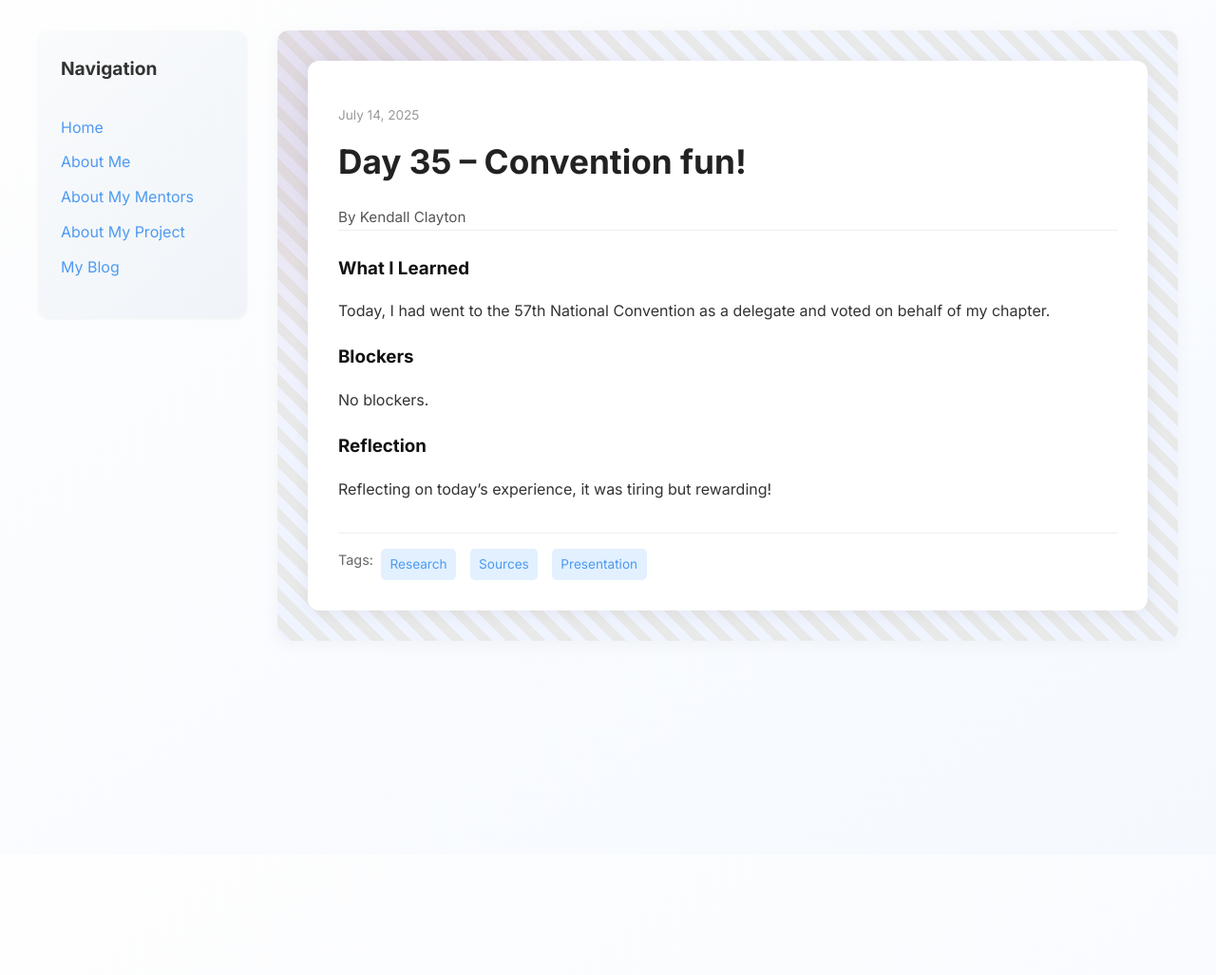
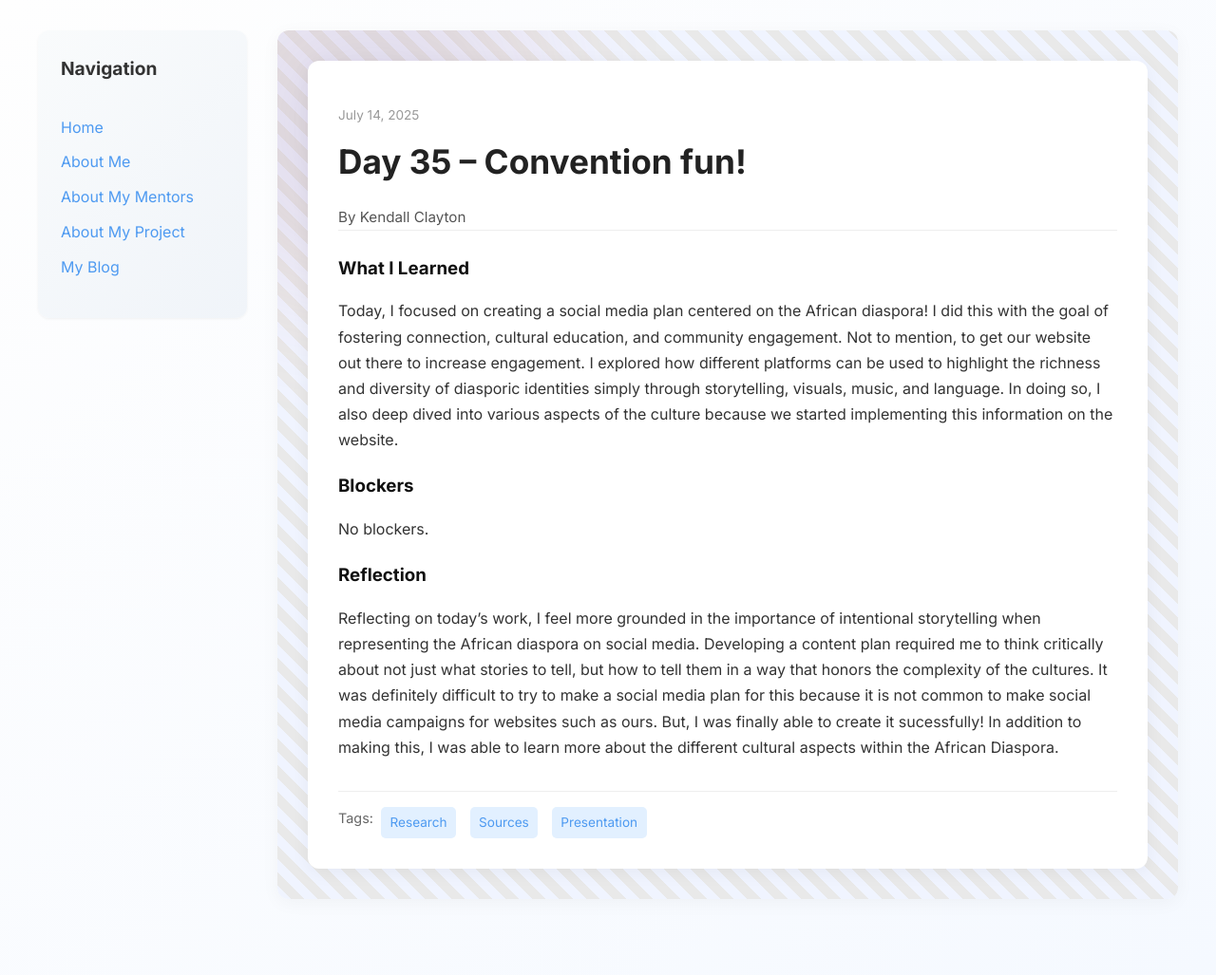
Before and after one commit to kendallzoe/kendallzoe.github.io, a Jekyll site: the page built from _posts/2025-07-14-day-35.md, in a window 1280 px wide. Shown: the whole page at 95% size. Built offline with Jekyll 4.4.1, drawn with Linux system fonts in a browser that asks for light colours; before the commit the page ends 900 px from its top, so only the background shows below that.

Commit message:
Update 2025-07-14-day-35.md

```diff
--- a/_posts/2025-07-14-day-35.md
+++ b/_posts/2025-07-14-day-35.md
@@ -7,11 +7,10 @@ permalink: /day35.html
 tags: ["Research", "Sources", "Presentation"]
 
 what_i_learned: >
-   Today, I had went to the 57th National Convention as a delegate and voted on behalf of my chapter.
-
+   Today, I focused on creating a social media plan centered on the African diaspora! I did this with the goal of fostering connection, cultural education, and community engagement. Not to mention, to get our website out there to increase engagement. I explored how different platforms can be used to highlight the richness and diversity of diasporic identities simply through storytelling, visuals, music, and language. In doing so, I also deep dived into various aspects of the culture because we started implementing this information on the website.
 
 blockers: No blockers.
 
 reflection: >
-  Reflecting on today’s experience, it was tiring but rewarding!
+  Reflecting on today’s work, I feel more grounded in the importance of intentional storytelling when representing the African diaspora on social media. Developing a content plan required me to think critically about not just what stories to tell, but how to tell them in a way that honors the complexity of the cultures. It was definitely difficult to try to make a social media plan for this because it is not common to make social media campaigns for websites such as ours. But, I was finally able to create it sucessfully! In addition to making this, I was able to learn more about the different cultural aspects within the African Diaspora.
 ---
```
